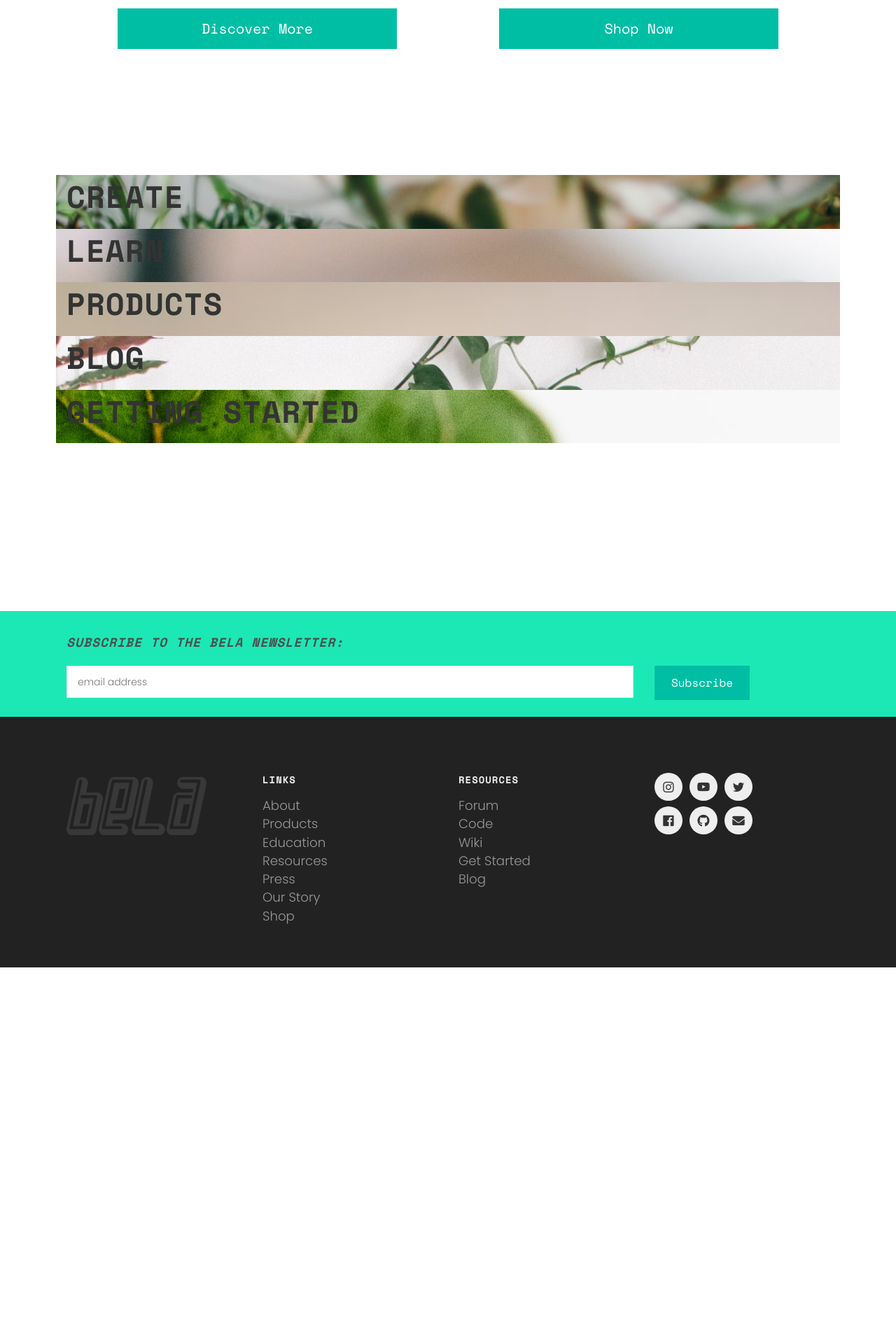
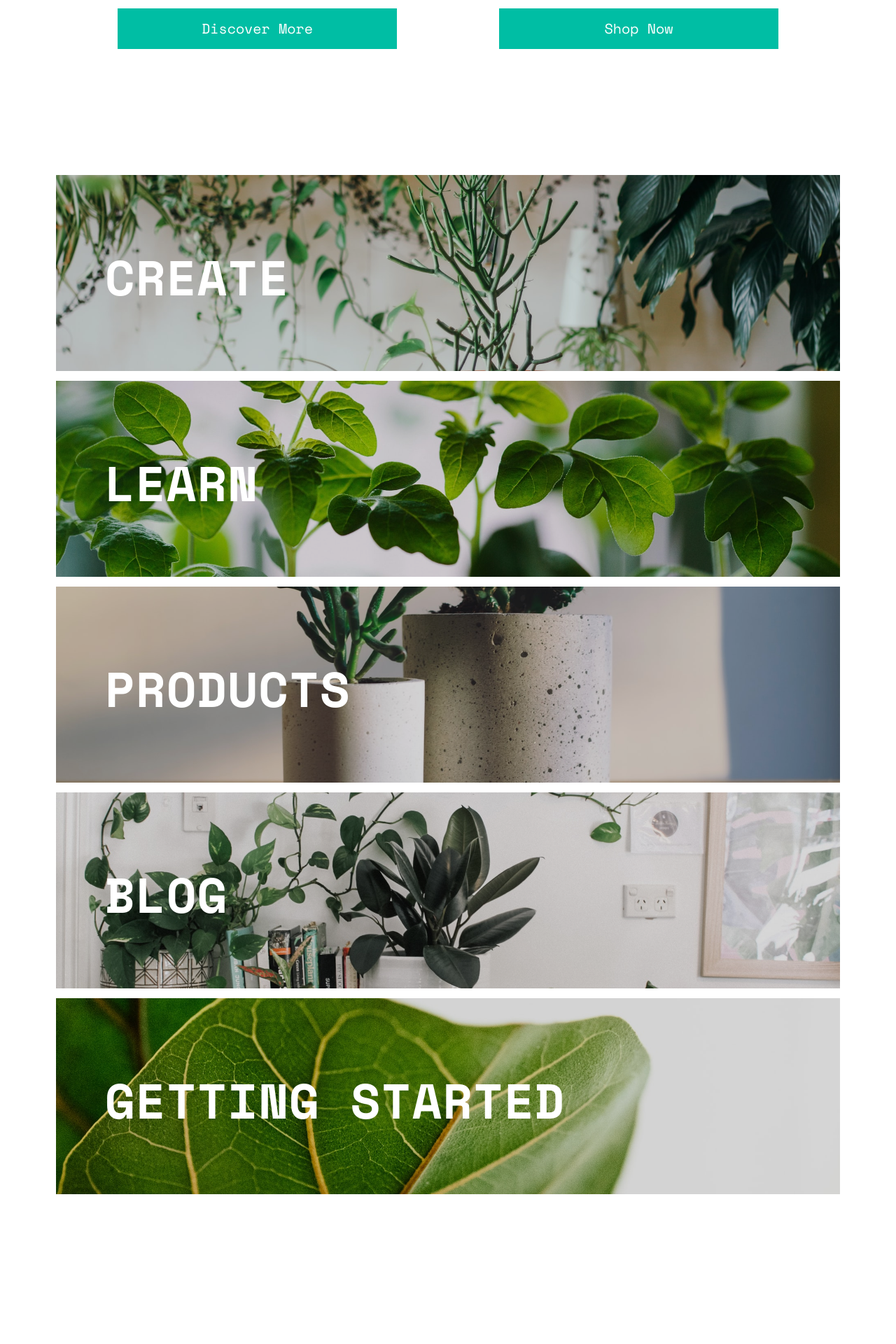
Before and after one commit to disastrid/bela_site_update, a Jekyll site: the page built from index.md, in a window 1280 px wide. Shown: the part 736-2656 px from the top of the page at 70% size. Built offline with Jekyll 4.4.1, drawn with Linux system fonts in a browser that asks for light colours; before the commit the page ends 2118 px from its top, so only the background shows below that.

Commit message:
Added styling for front page includes, improved colour use

```diff
--- a/_sass/foundation/_bela_overrides.scss
+++ b/_sass/foundation/_bela_overrides.scss
@@ -565,3 +565,25 @@ blockquote {
         }
     }
 }
+
+.front-section {
+    width: 100%;
+    height: 20rem;
+    background-size: cover;
+    background-repeat: no-repeat;
+    background-position: center;
+    position: relative;
+    box-shadow: inset 0 0 0 2000px rgba(0, 0, 0, 0.15);
+    margin-bottom: 1em;
+    &:hover {
+        box-shadow: inset 0 0 0 2000px rgba(0, 0, 0, 0);
+        transition: 200ms ease-in-out;
+    }
+    >h1 {
+        position: absolute;
+        bottom: 1em;
+        left: 1em;
+        color: $white;
+        font-size: 5em;
+    }
+}
```
